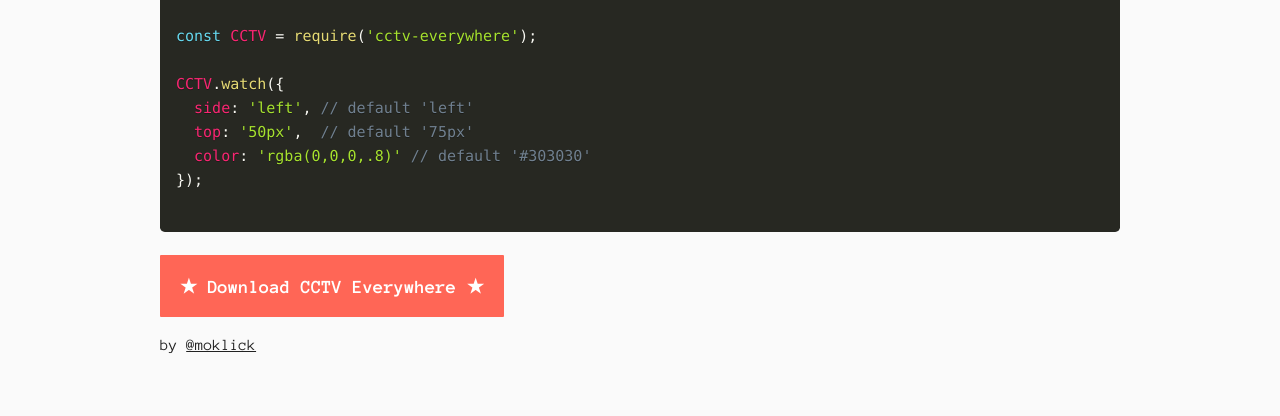
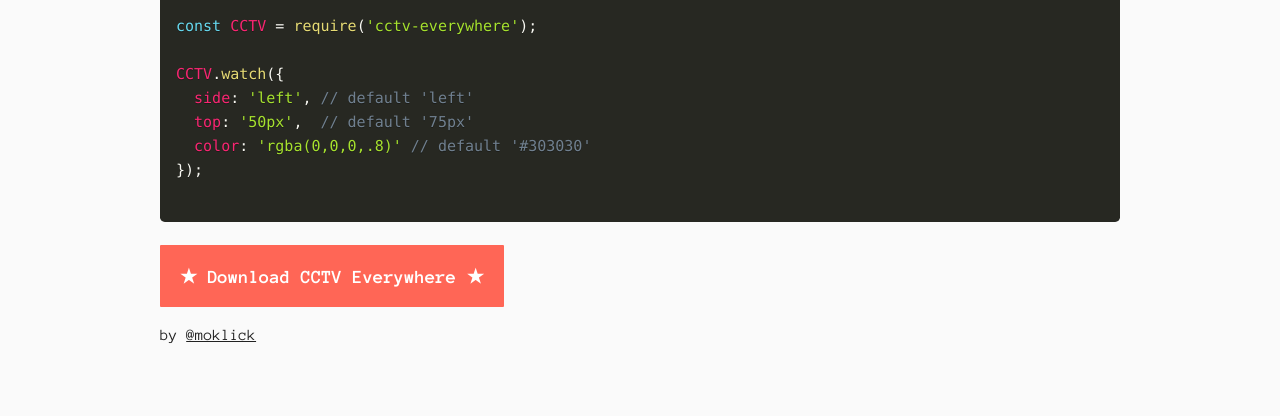
Before and after one commit to moklick/cctv-everywhere, a plain HTML site: page index.html in a window 1280 px wide. Shown: the part 384-800 px from the top of the page. Drawn offline with nearby package versions, Linux system fonts and the light colour scheme.

Commit message:
Update style.css

```diff
--- a/css/style.css
+++ b/css/style.css
@@ -15,11 +15,11 @@ a{
 }
 .info{
   text-align:left;
-  margin-top: 50px;
   width:75%;
   max-width:1200px;
-  margin: 50px auto 0 auto;
+  margin: 0 auto;
   transition: opacity 2s;
+  padding: 2.5rem 0;
 }
 .text{
   font-size:19px;
```
